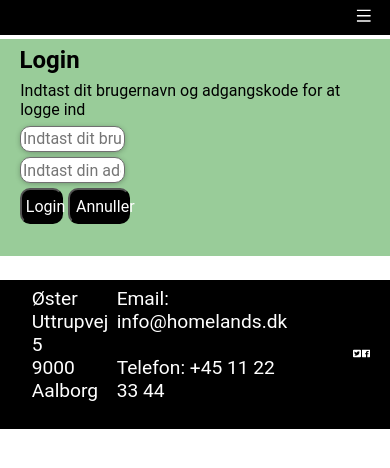
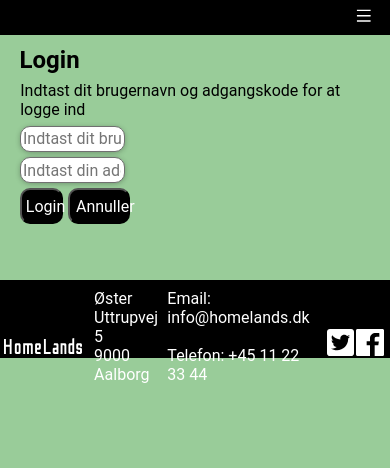
Before and after one commit to TordisLaksa/homelands, a React (Create React App) app: page /login in a window 390 px wide. Shown: the top 468 px of the page. Built offline with nearby package versions, Linux system fonts and the light colour scheme; a web font is replaced by a local one.

Commit message:
Footer Responsive

```diff
--- a/src/Assets/SCSS/vars.scss
+++ b/src/Assets/SCSS/vars.scss
@@ -11,3 +11,10 @@ $headandfoot: #000000;
 $background: #ffffff;
 $secondary: #FED9C9 ;
 $highlight: #AF7627;
+
+
+//COLOR MODS FOR RESPONSIVE DESIGN
+$bg-red: #c66;
+$bg-yellow: #fc6;
+$bg-green: #9c9;
+$bg-blue: #699;
--- a/src/components/Partials/Footer/Footer.jsx
+++ b/src/components/Partials/Footer/Footer.jsx
@@ -14,7 +14,7 @@ export const Footer = () => {
                     <p>9000 Aalborg</p>
                 </div>
                 <div>
-                    <a href='mailto:info$homelands.dk'>Email: info@homelands.dk</a>
+                    <a href='mailto:info@homelands.dk'>Email: info@homelands.dk</a>
                     <a href='tel:11-22-33-44'>Telefon: +45 11 22 33 44</a>
                 </div>
             </article>
--- a/src/components/Partials/Footer/Footer.scss
+++ b/src/components/Partials/Footer/Footer.scss
@@ -57,3 +57,85 @@ footer{
         }
     }
 }
+
+//BREAKPOINTS
+$x-large: 1300px;
+$large: 1300px;
+$tablet: 980px;
+$mobile: 580px;
+
+
+@media screen and (max-width: $large) {
+    body{
+      footer{
+        height: 8vw;
+        display: grid;
+        grid-template-columns: 3fr 1fr;
+        padding-bottom: 9%;
+        gap: 0;
+        padding-bottom: 1%;
+        #FooterContact{
+            width: 100%;
+            display: flex;
+            flex-direction: row;
+            justify-content: space-between;
+            img{
+                width: 25%;
+            }
+        }
+        #FooterSocialMedia{
+            display: grid;
+            grid-template-columns: 1fr 1fr;
+            gap: 2%;
+            margin-left: 50%;
+            a{
+                // padding-right: 1%;
+                img{
+                    width: 5vw;
+                }
+            }
+        }
+      }
+    }
+  }
+@media screen and (max-width: $tablet) {
+  body{
+    footer {
+            height: 9vw;
+        }
+    }
+}
+@media screen and (max-width: $mobile){
+    body{
+    background-color: $bg-green;
+    footer{
+        height: 20vw;
+        display: grid;
+        grid-template-columns: 2fr .5fr;
+        gap: 0;
+        padding-inline: 1%;
+        #FooterContact{
+            display: grid;
+            grid-template-columns: 1fr 1fr 1fr;
+            gap: 4%;
+            img{
+                width: 20vw;
+                align-self: center;
+            }
+            div{
+                p, a{
+                    font-size: 1rem;
+                }
+            }
+        }
+        #FooterSocialMedia{
+            margin-left: 25%;
+            a{
+                img{
+                    width: 7vw;
+                }
+            }
+        }
+    }
+    }
+}
--- a/src/components/Partials/Header/Header.scss
+++ b/src/components/Partials/Header/Header.scss
@@ -12,12 +12,7 @@ header{
     }
 }
 
-//COLOR MODS
-$bg-red: #c66;
-$bg-yellow: #fc6;
-$bg-green: #9c9;
 
-$bg-blue: #699;
 
 
 //BREAKPOINTS
@@ -26,11 +21,7 @@ $large: 1300px;
 $tablet: 980px;
 $mobile: 580px;
 
-@media screen and (min-width: $x-large) {
-    body{
-      background-color: $bg-blue;
-    }
-  }
+
 @media screen and (max-width: $large) {
     body{
       header {
```
